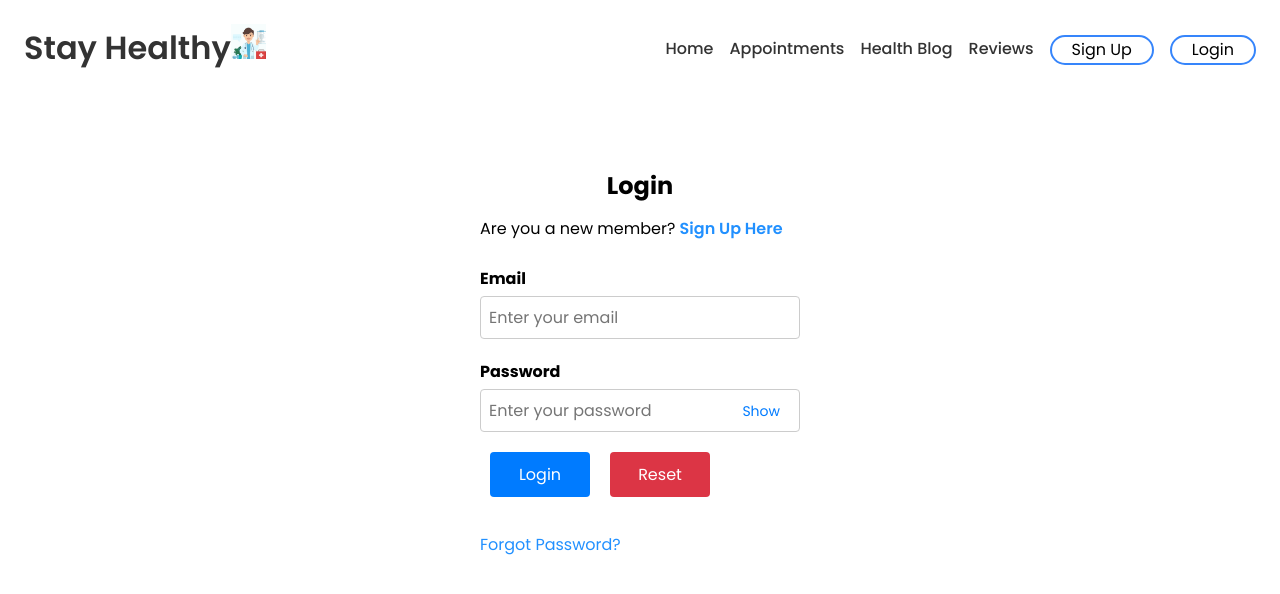
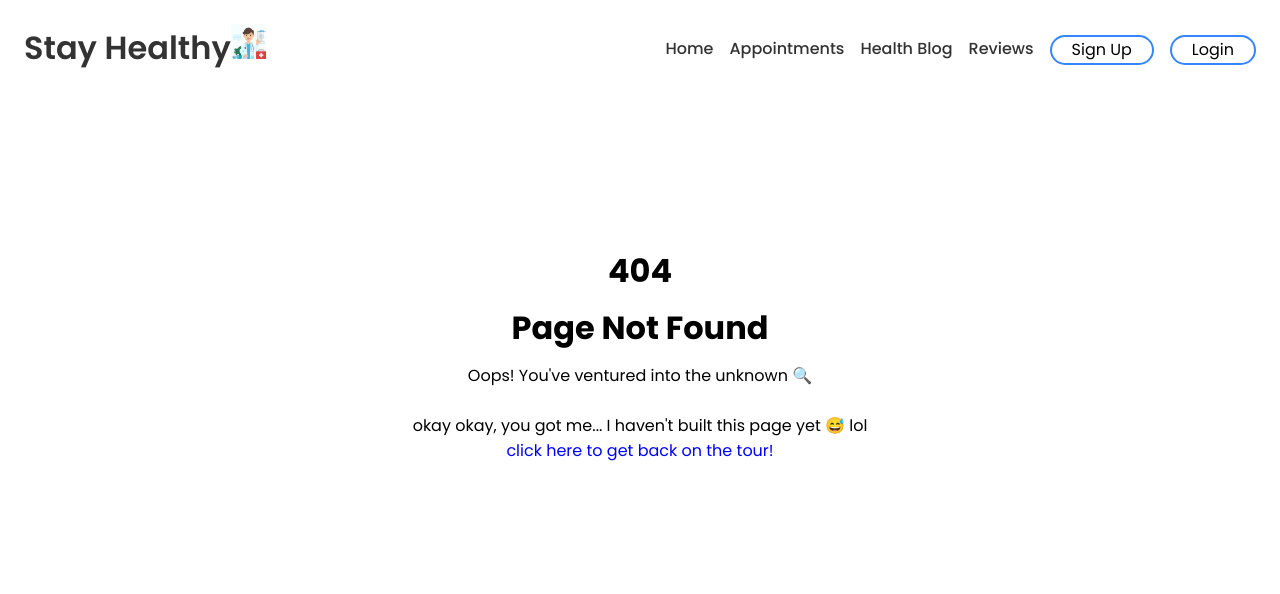
Before and after one commit to JoeyScottSchronce/frontend_developer_capstone_project, a React (Vite) app: page /login in a window 1280 px wide. Shown: the top 594 px of the page. Built offline with nearby package versions, Linux system fonts and the light colour scheme.

Commit message:
updated route

```diff
--- a/src/App.jsx
+++ b/src/App.jsx
@@ -24,7 +24,7 @@ function App() {
         <Navbar />
         <Routes>
           <Route path="/frontend_developer_capstone_project" element={<LandingPage />} />
-          <Route path="/Login" element={<Login />} />
+          <Route path="/frontend_developer_capstone_project/login" element={<Login />} />
           <Route path="/SignUp" element={<SignUp />} />
           <Route path="/Profile" element={<ProfileCard />} />
           <Route path="/Reports" element={<Reports />} />
--- a/src/Components/Navbar/Navbar.jsx
+++ b/src/Components/Navbar/Navbar.jsx
@@ -103,7 +103,7 @@ function Navbar() {
             <div className="nav__logo">
                 <Link to="/frontend_developer_capstone_project">
                     Stay Healthy
-                    <img src="/doctor-with-stethoscope.jpg" alt="doctor with a stethoscope" height="35" width="35" />
+                    <img src="/public/doctor-with-stethoscope.jpg" alt="doctor with a stethoscope" height="35" width="35" />
                 </Link>
             </div>
             <div className="nav__icon" onClick={toggleMenu}>
@@ -142,7 +142,7 @@ function Navbar() {
                                 </Link>
                             </li>
                             <li className="link">
-                                <Link to="/Login" onClick={hideMenu}>
+                                <Link to="/frontend_developer_capstone_project/login" onClick={hideMenu}>
                                     <button className="btn1">Login</button>
                                 </Link>
                             </li>
```
